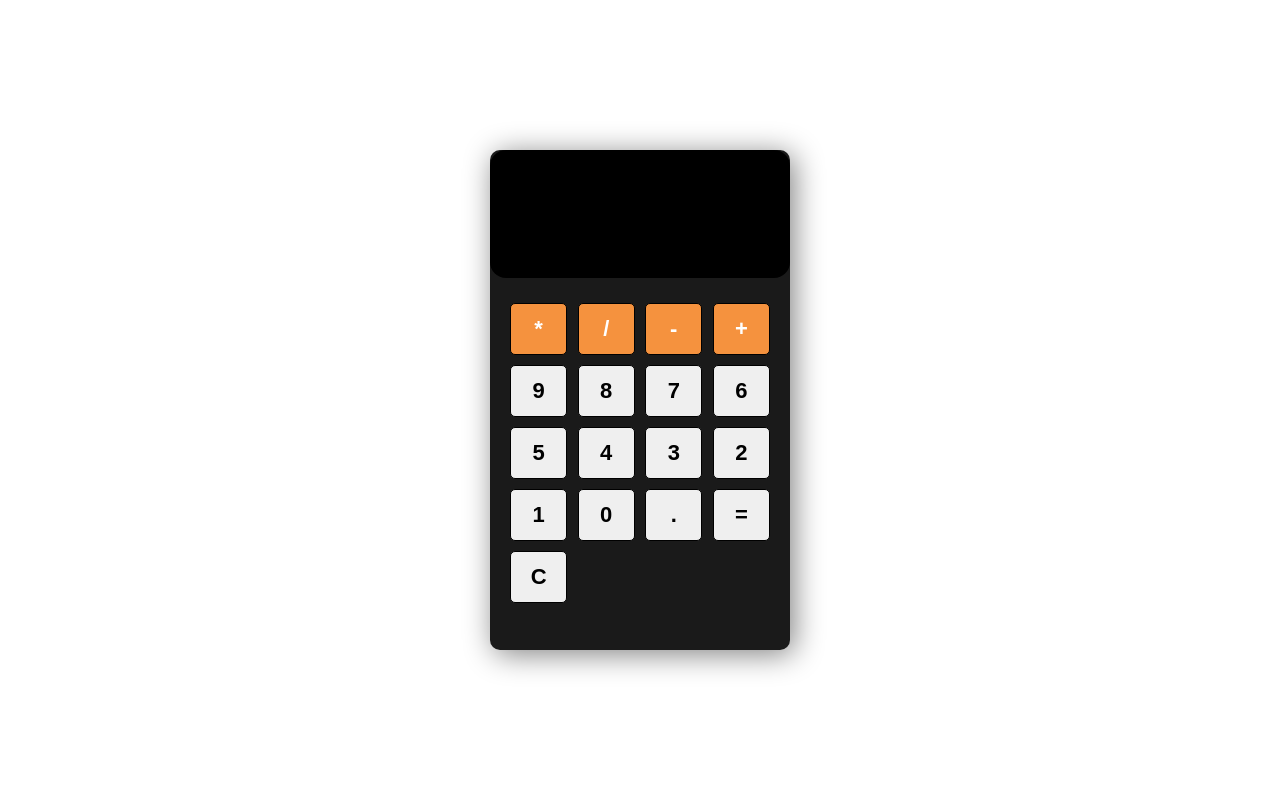
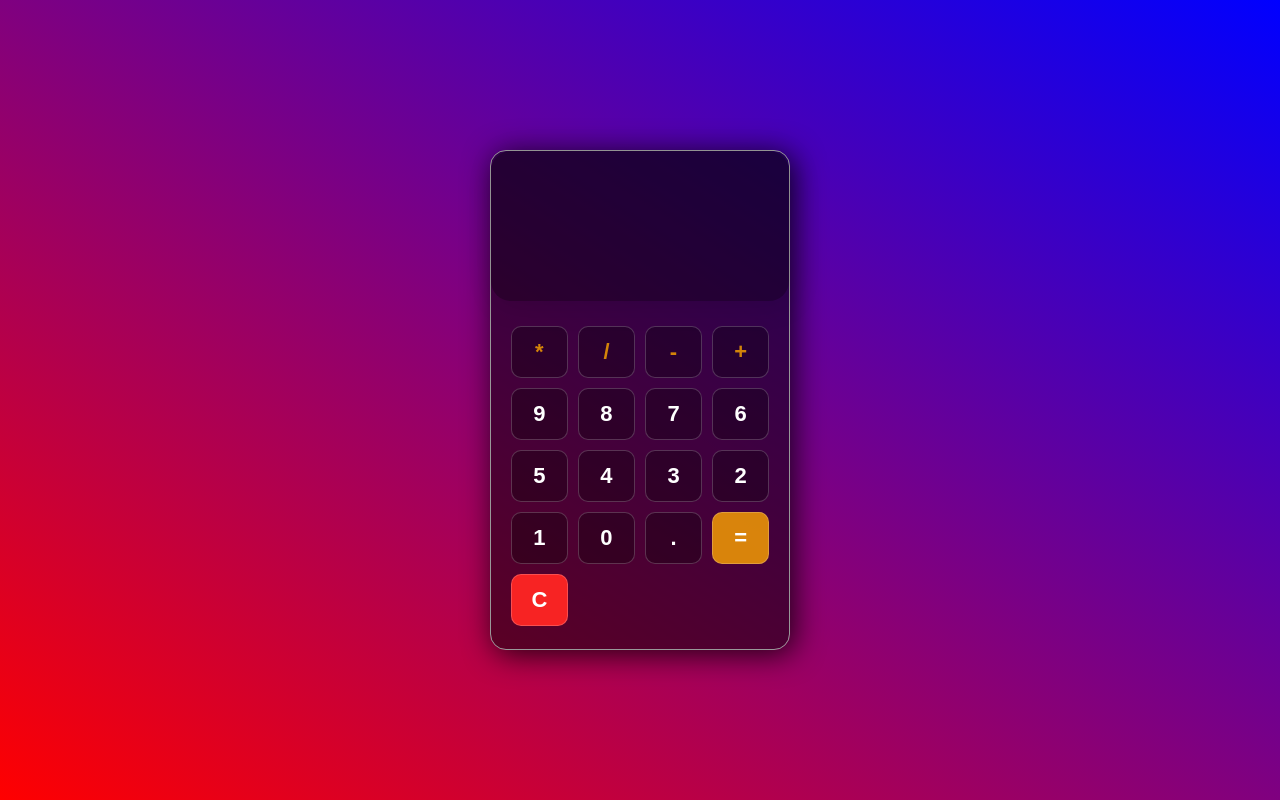
Before and after one commit to Worood11/Calculator, a plain HTML site: page index.html in a window 1280 px wide. Drawn offline with Linux system fonts and the light colour scheme.

Commit message:
Update style.css

```diff
--- a/style.css
+++ b/style.css
@@ -2,6 +2,9 @@
     margin: 0;
     padding: 0;
     box-sizing: border-box;
+    font-family: sans-serif;
+    font-weight: bold;
+
 }
 
 body{
@@ -9,26 +12,31 @@ body{
     display: flex;
     justify-content: center;
     align-items: center;
+    background-image: linear-gradient(to right top , red,blue) ;
 }
 .Calculator{
-    width: 300px;
-    height: 500px;
-    box-shadow: 4px 4px 30px gray;
-    border-radius: 10px;
-    background-color: rgb(26, 26, 26);
-    overflow: hidden;
+ width: 300px;
+ height: 500px;
+ border: 1px solid #999999;
+ border-radius: 16px;
+ box-shadow:  4px 4px 30px rgba(0,0,0, 0.8) ;
+ background-color: rgb(0, 0, 0,0.5);
+
 }
-.Calculator input{
+#inputBox{
     width: 100%;
-    height: 100px;
+    height: 150px;
+
+    box-shadow:  4px 4px 30px rgba(0,0,0, 0.10) ;
+    background-color:rgb(0, 0, 0,0.3);
+    font-size: 50px;
+    text-align: left;
+    text-indent: 12px;
+    pointer-events: none;
     border: none;
-    padding: 4rem;
-    color: white;
-    background: black;
-    font-size: 2rem;
-    text-align: right;
-    pointer-events: none;
-    border-radius: 1rem;
+    color: #fff;
+    border-radius: 20px;
+
 
 }
 .btns{
@@ -36,22 +44,48 @@ body{
     flex-wrap: wrap;
     justify-content: space-between;
     padding: 20px;
+
+
 }
 .btn{
     flex: 0 0 22%;
     margin: 5px 0;
-    border: 1px solid #000;
+    color: #fff;
+    border: 1px solid rgba(255, 255,255, 0.2);
     width: 60px;
     height: 52px;
     font-size: 22px;
     font-weight: 600;
-    border-radius: 5px;
+    border-radius: 10px;
     cursor: pointer;
+
 
 
 
 }
 .btn-op{
-    background: rgb(245, 146, 62);
+    background-color:rgb(0, 0, 0,0.3);
+    color:rgba(255, 166, 0, 0.795)
+}
+.btn-op:hover{
     color: #fff;
 }
+.btn-num{
+    background-color:rgb(0, 0, 0,0.3);
+
+}
+.btn-num:hover{
+    color:rgba(255, 166, 0, 0.795)
+}
+.btn-eq{
+    background: rgba(255, 166, 0, 0.795);
+}
+.btn-eq:hover{
+    background: rgba(255, 166, 0, 0.651);
+}
+.btn-cl{
+    background: rgb(247, 35, 35);
+}
+.btn-cl:hover{
+    background: rgba(247, 48, 48, 0.795);
+}
```
